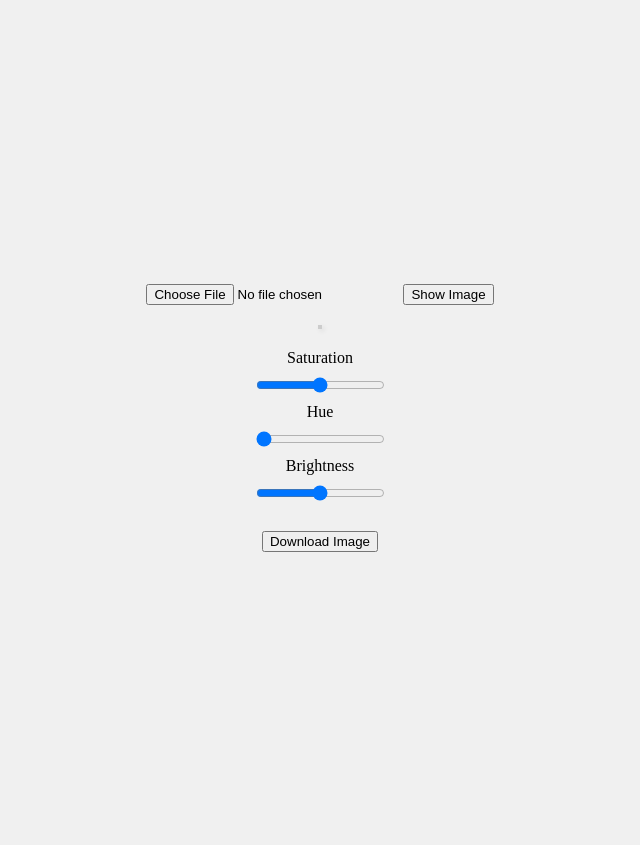
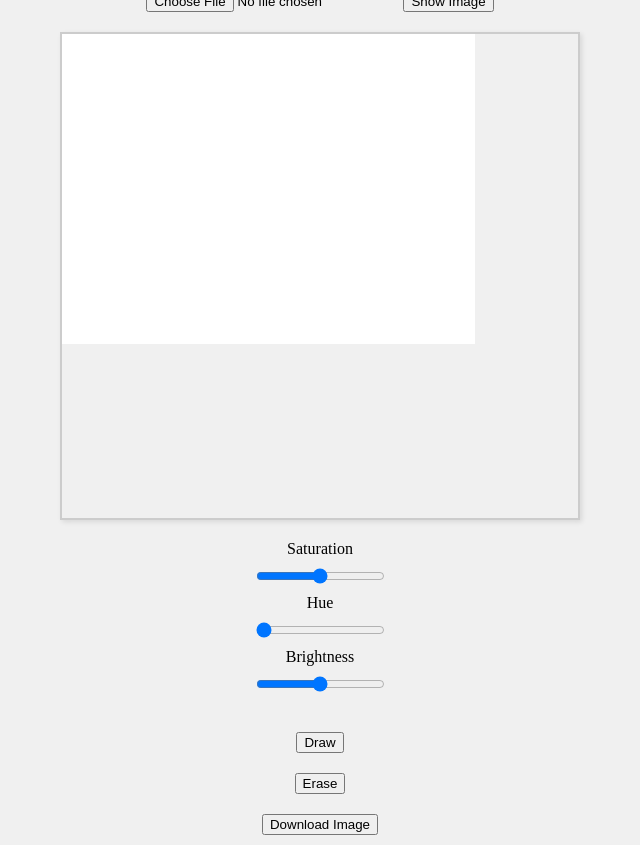
Before and after one commit to NormalDuck13/Image-Importer-Test, a plain HTML site: page index.html in a window 1280 px wide. Both pictures are taken after a click on the button "Show Image". Shown: the whole page, without its empty margins (320-960 px from the left). Before the commit the page ends 816 px from the top, so only its background shows below. Drawn offline with Linux system fonts and the light colour scheme.

Commit message:
Update index.html

```diff
--- a/index.html
+++ b/index.html
@@ -3,7 +3,7 @@
 <head>
     <meta charset="UTF-8">
     <meta name="viewport" content="width=device-width, initial-scale=1.0">
-    <title>Image Viewer</title>
+    <title>Image Viewer and Editor</title>
     <style>
         body {
             display: flex;
@@ -16,29 +16,23 @@
         .file-input {
             margin: 20px;
         }
-        .image-display {
-            max-width: 80%;
-            max-height: 80%;
+        .canvas-container {
+            position: relative;
             border: 2px solid #ccc;
             box-shadow: 2px 2px 5px rgba(0, 0, 0, 0.1);
         }
-        .image-display img {
-            width: 100%;
-            height: auto;
-            max-width: 100%;
-            max-height: 100%;
+        canvas {
+            max-width: 80%;
+            max-height: 80%;
         }
-        .slider-container {
+        .slider-container, .button-container {
             display: flex;
             flex-direction: column;
             align-items: center;
             margin-top: 20px;
         }
-        .slider {
+        .slider, .button {
             margin: 10px;
-        }
-        .download-button {
-            margin-top: 20px;
         }
     </style>
 </head>
@@ -47,7 +41,9 @@
         <input type="file" id="fileInput" accept="image/*">
         <button onclick="displayImage()">Show Image</button>
     </div>
-    <div class="image-display" id="imageDisplay"></div>
+    <div class="canvas-container">
+        <canvas id="canvas" width="800" height="600"></canvas>
+    </div>
     <div class="slider-container">
         <label for="saturationSlider">Saturation</label>
         <input type="range" id="saturationSlider" class="slider" min="0" max="200" value="100">
@@ -56,40 +52,67 @@
         <label for="brightnessSlider">Brightness</label>
         <input type="range" id="brightnessSlider" class="slider" min="0" max="200" value="100">
     </div>
-    <button class="download-button" onclick="downloadImage()">Download Image</button>
+    <div class="button-container">
+        <button class="button" onclick="setDrawMode('draw')">Draw</button>
+        <button class="button" onclick="setDrawMode('erase')">Erase</button>
+        <button class="button" onclick="downloadImage()">Download Image</button>
+    </div>
     <script>
+        let canvas = document.getElementById('canvas');
+        let ctx = canvas.getContext('2d');
+        let drawMode = 'draw';
+        let drawing = false;
+
         function displayImage() {
             const fileInput = document.getElementById('fileInput');
             const file = fileInput.files[0];
             if (file) {
                 const reader = new FileReader();
                 reader.onload = function(e) {
-                    const imageDisplay = document.getElementById('imageDisplay');
-                    imageDisplay.innerHTML = `<img src="${e.target.result}" alt="Selected Image" id="selectedImage">`;
-                    applyFilters();
+                    const img = new Image();
+                    img.onload = function() {
+                        canvas.width = img.width;
+                        canvas.height = img.height;
+                        ctx.drawImage(img, 0, 0);
+                        applyFilters();
+                    };
+                    img.src = e.target.result;
                 };
                 reader.readAsDataURL(file);
             } else {
-                alert('Please select an image file.');
+                ctx.fillStyle = '#ffffff';
+                ctx.fillRect(0, 0, canvas.width, canvas.height);
             }
         }
 
         function applyFilters() {
-            const image = document.getElementById('selectedImage');
             const saturation = document.getElementById('saturationSlider').value;
             const hue = document.getElementById('hueSlider').value;
             const brightness = document.getElementById('brightnessSlider').value;
-            image.style.filter = `saturate(${saturation}%) hue-rotate(${hue}deg) brightness(${brightness}%)`;
+            ctx.filter = `saturate(${saturation}%) hue-rotate(${hue}deg) brightness(${brightness}%)`;
+            ctx.drawImage(canvas, 0, 0);
+        }
+
+        function setDrawMode(mode) {
+            drawMode = mode;
+        }
+
+        canvas.addEventListener('mousedown', () => drawing = true);
+        canvas.addEventListener('mouseup', () => drawing = false);
+        canvas.addEventListener('mousemove', draw);
+
+        function draw(event) {
+            if (!drawing) return;
+            ctx.lineWidth = 5;
+            ctx.lineCap = 'round';
+            ctx.strokeStyle = drawMode === 'draw' ? 'black' : 'white';
+            ctx.lineTo(event.clientX - canvas.offsetLeft, event.clientY - canvas.offsetTop);
+            ctx.stroke();
+            ctx.beginPath();
+            ctx.moveTo(event.clientX - canvas.offsetLeft, event.clientY - canvas.offsetTop);
         }
 
         function downloadImage() {
-            const image = document.getElementById('selectedImage');
-            const canvas = document.createElement('canvas');
-            const context = canvas.getContext('2d');
-            canvas.width = image.naturalWidth;
-            canvas.height = image.naturalHeight;
-            context.filter = image.style.filter;
-            context.drawImage(image, 0, 0, canvas.width, canvas.height);
             const link = document.createElement('a');
             link.href = canvas.toDataURL('image/png');
             link.download = 'edited-image.png';
```
